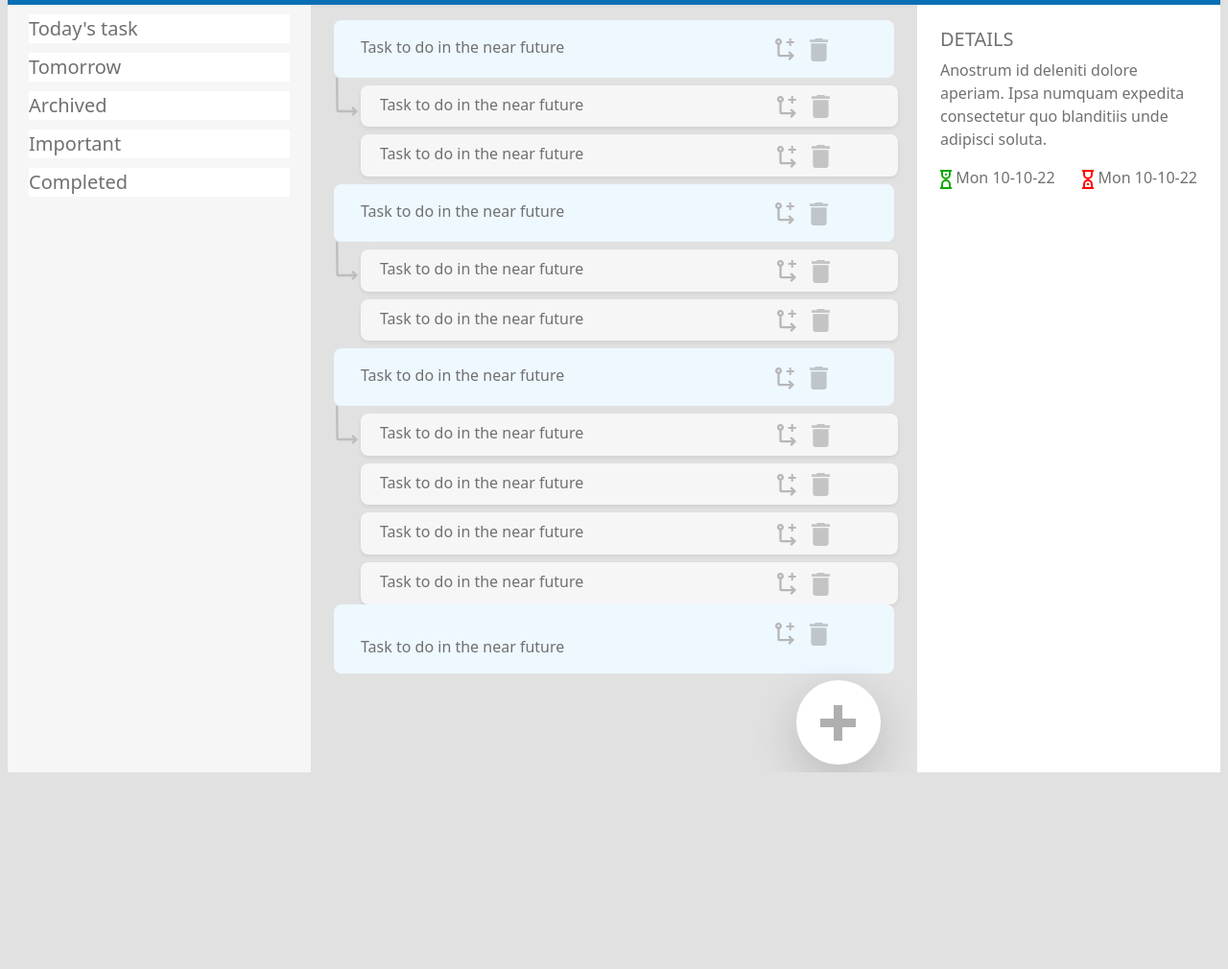
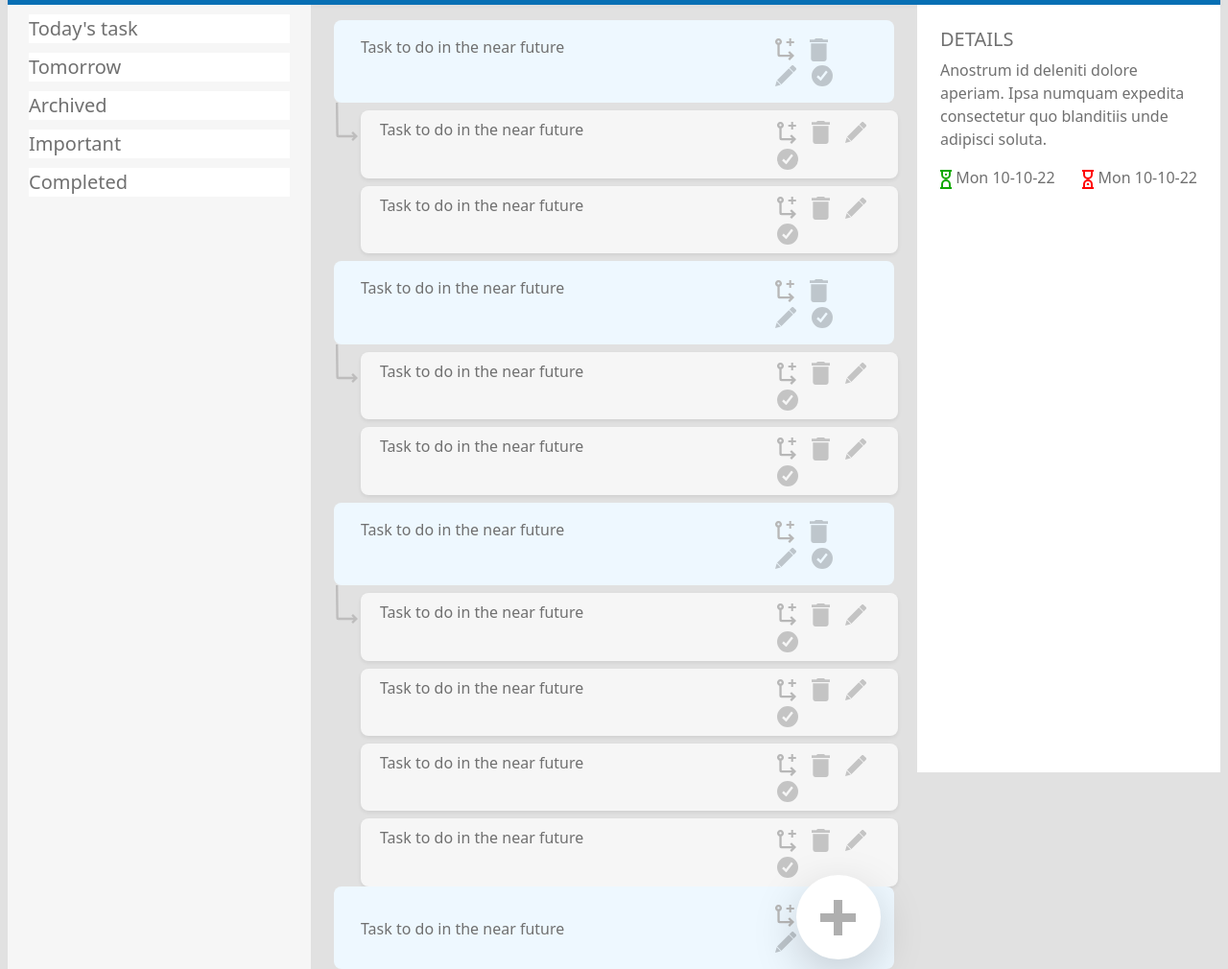
Before and after one commit to maureenblack/ToDo-Js, a plain HTML site: page index.html in a window 1280 px wide. Shown: the part 87-1097 px from the top of the page at 96% size. Before the commit the page ends 892 px from the top, so only its background shows below. Drawn offline with nearby package versions, Linux system fonts and the light colour scheme.

Commit message:
added edit and check buttons on all tasks

```diff
--- a/index.html
+++ b/index.html
@@ -61,6 +61,12 @@
               <button class="border-0 bg-transparent">
                 <img class="border-0" src="/Images/delete.svg">
               </button>
+              <button class="border-0 bg-transparent">
+                <img class="border-0" src="/Images/edit.svg">
+              </button>
+              <button class="border-0 bg-transparent">
+                <img class="border-0" src="/Images/checkmark-circled.svg">
+              </button>
             </div>
           </div>
           <div class="ms-3 col-12 row mt-2">
@@ -75,6 +81,12 @@
                 <button class="border-0 bg-transparent">
                   <img class="border-0" src="/Images/delete.svg">
                 </button>
+                <button class="border-0 bg-transparent">
+                  <img class="border-0" src="/Images/edit.svg">
+                </button>
+                <button class="border-0 bg-transparent">
+                  <img class="border-0" src="/Images/checkmark-circled.svg">
+                </button>
               </div>
             </div>
 
@@ -88,6 +100,12 @@
                 </button>
                 <button class="border-0 bg-transparent">
                   <img class="border-0" src="/Images/delete.svg">
+                </button>
+                <button class="border-0 bg-transparent">
+                  <img class="border-0" src="/Images/edit.svg">
+                </button>
+                <button class="border-0 bg-transparent">
+                  <img class="border-0" src="/Images/checkmark-circled.svg">
                 </button>
               </div>
             </div>
@@ -106,6 +124,12 @@
               <button class="border-0 bg-transparent">
                 <img class="border-0" src="/Images/delete.svg">
               </button>
+              <button class="border-0 bg-transparent">
+                <img class="border-0" src="/Images/edit.svg">
+              </button>
+              <button class="border-0 bg-transparent">
+                <img class="border-0" src="/Images/checkmark-circled.svg">
+              </button>
             </div>
           </div>
           <div class="ms-3 col-12 row mt-2">
@@ -120,6 +144,12 @@
                 <button class="border-0 bg-transparent">
                   <img class="border-0" src="/Images/delete.svg">
                 </button>
+                <button class="border-0 bg-transparent">
+                  <img class="border-0" src="/Images/edit.svg">
+                </button>
+                <button class="border-0 bg-transparent">
+                  <img class="border-0" src="/Images/checkmark-circled.svg">
+                </button>
               </div>
             </div>
 
@@ -133,6 +163,12 @@
                 </button>
                 <button class="border-0 bg-transparent">
                   <img class="border-0" src="/Images/delete.svg">
+                </button>
+                <button class="border-0 bg-transparent">
+                  <img class="border-0" src="/Images/edit.svg">
+                </button>
+                <button class="border-0 bg-transparent">
+                  <img class="border-0" src="/Images/checkmark-circled.svg">
                 </button>
               </div>
             </div>
@@ -151,6 +187,12 @@
               <button class="border-0 bg-transparent">
                 <img class="border-0" src="/Images/delete.svg">
               </button>
+              <button class="border-0 bg-transparent">
+                <img class="border-0" src="/Images/edit.svg">
+              </button>
+              <button class="border-0 bg-transparent">
+                <img class="border-0" src="/Images/checkmark-circled.svg">
+              </button>
             </div>
           </div>
           <div class="ms-3 col-12 row mt-2">
@@ -165,18 +207,11 @@
                 <button class="border-0 bg-transparent">
                   <img class="border-0" src="/Images/delete.svg">
                 </button>
-              </div>
-            </div>
-            <div class="mt-2 subtask row p-2 shadow-sm rounded-3">
-              <div class="col-9">
-                Task to do in the near future
-              </div>
-              <div class="col-3">
                 <button class="border-0 bg-transparent">
-                  <img class="border-0" src="/Images/arrow-long-right-c.svg">
+                  <img class="border-0" src="/Images/edit.svg">
                 </button>
                 <button class="border-0 bg-transparent">
-                  <img class="border-0" src="/Images/delete.svg">
+                  <img class="border-0" src="/Images/checkmark-circled.svg">
                 </button>
               </div>
             </div>
@@ -191,6 +226,31 @@
                 <button class="border-0 bg-transparent">
                   <img class="border-0" src="/Images/delete.svg">
                 </button>
+                <button class="border-0 bg-transparent">
+                  <img class="border-0" src="/Images/edit.svg">
+                </button>
+                <button class="border-0 bg-transparent">
+                  <img class="border-0" src="/Images/checkmark-circled.svg">
+                </button>
+              </div>
+            </div>
+            <div class="mt-2 subtask row p-2 shadow-sm rounded-3">
+              <div class="col-9">
+                Task to do in the near future
+              </div>
+              <div class="col-3">
+                <button class="border-0 bg-transparent">
+                  <img class="border-0" src="/Images/arrow-long-right-c.svg">
+                </button>
+                <button class="border-0 bg-transparent">
+                  <img class="border-0" src="/Images/delete.svg">
+                </button>
+                <button class="border-0 bg-transparent">
+                  <img class="border-0" src="/Images/edit.svg">
+                </button>
+                <button class="border-0 bg-transparent">
+                  <img class="border-0" src="/Images/checkmark-circled.svg">
+                </button>
               </div>
             </div>
              <div class="mt-2 subtask row p-2 shadow-sm rounded-3">
@@ -203,6 +263,12 @@
                 </button>
                 <button class="border-0 bg-transparent">
                   <img class="border-0" src="/Images/delete.svg">
+                </button>
+                <button class="border-0 bg-transparent">
+                  <img class="border-0" src="/Images/edit.svg">
+                </button>
+                <button class="border-0 bg-transparent">
+                  <img class="border-0" src="/Images/checkmark-circled.svg">
                 </button>
               </div>
             </div>
@@ -217,6 +283,12 @@
               </button>
               <button class="border-0 bg-transparent">
                 <img class="border-0" src="/Images/delete.svg">
+              </button>
+              <button class="border-0 bg-transparent">
+                <img class="border-0" src="/Images/edit.svg">
+              </button>
+              <button class="border-0 bg-transparent">
+                <img class="border-0" src="/Images/checkmark-circled.svg">
               </button>
             </div>
           </div>
```
